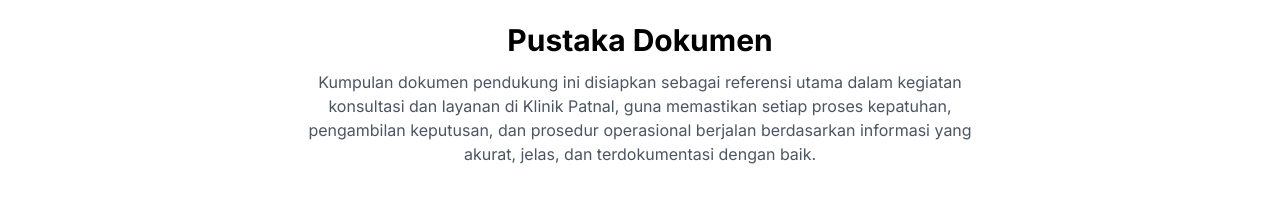
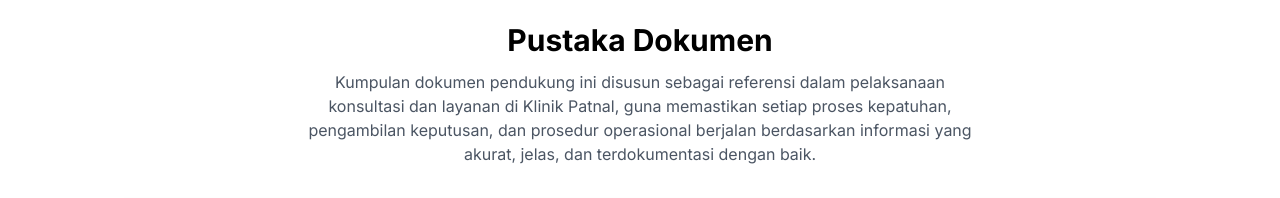
Before and after one commit to rifqimhmd/KLIP, a React (Vite) app in the folder frontend/: page / in a window 1280 px wide. Shown: the part 1149-1347 px from the top of the page. Built offline with nearby package versions, Linux system fonts and the light colour scheme.

Commit message:
update 2

```diff
--- a/frontend/src/components/PustakaDokumen.jsx
+++ b/frontend/src/components/PustakaDokumen.jsx
@@ -144,8 +144,8 @@
       <div className="container mx-auto px-6 md:px-12">
         <h2 className="text-3xl font-bold mb-3 text-center">Pustaka Dokumen</h2>
         <p className="text-center text-gray-600 max-w-2xl mx-auto mb-8">
-          Kumpulan dokumen pendukung ini disiapkan sebagai referensi utama dalam
-          kegiatan konsultasi dan layanan di Klinik Patnal, guna memastikan
+          Kumpulan dokumen pendukung ini disusun sebagai referensi dalam
+          pelaksanaan konsultasi dan layanan di Klinik Patnal, guna memastikan
           setiap proses kepatuhan, pengambilan keputusan, dan prosedur
           operasional berjalan berdasarkan informasi yang akurat, jelas, dan
           terdokumentasi dengan baik.
```
